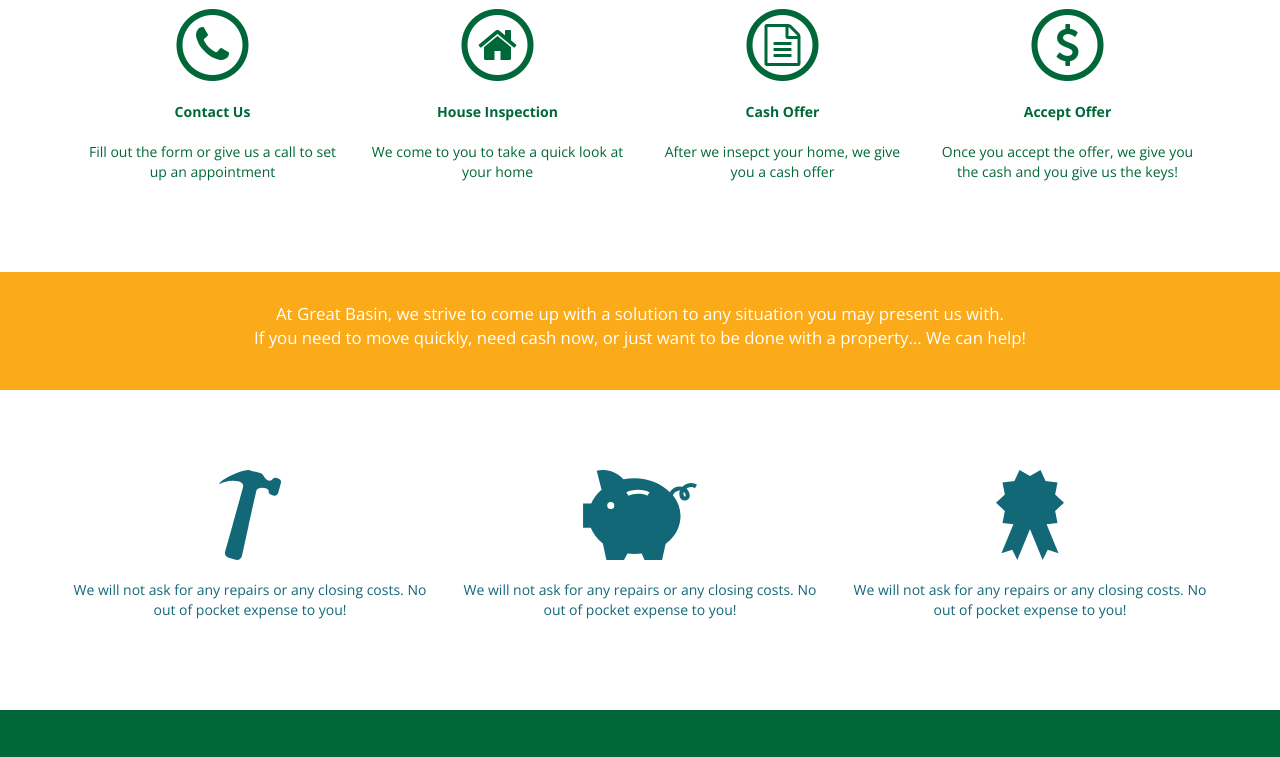
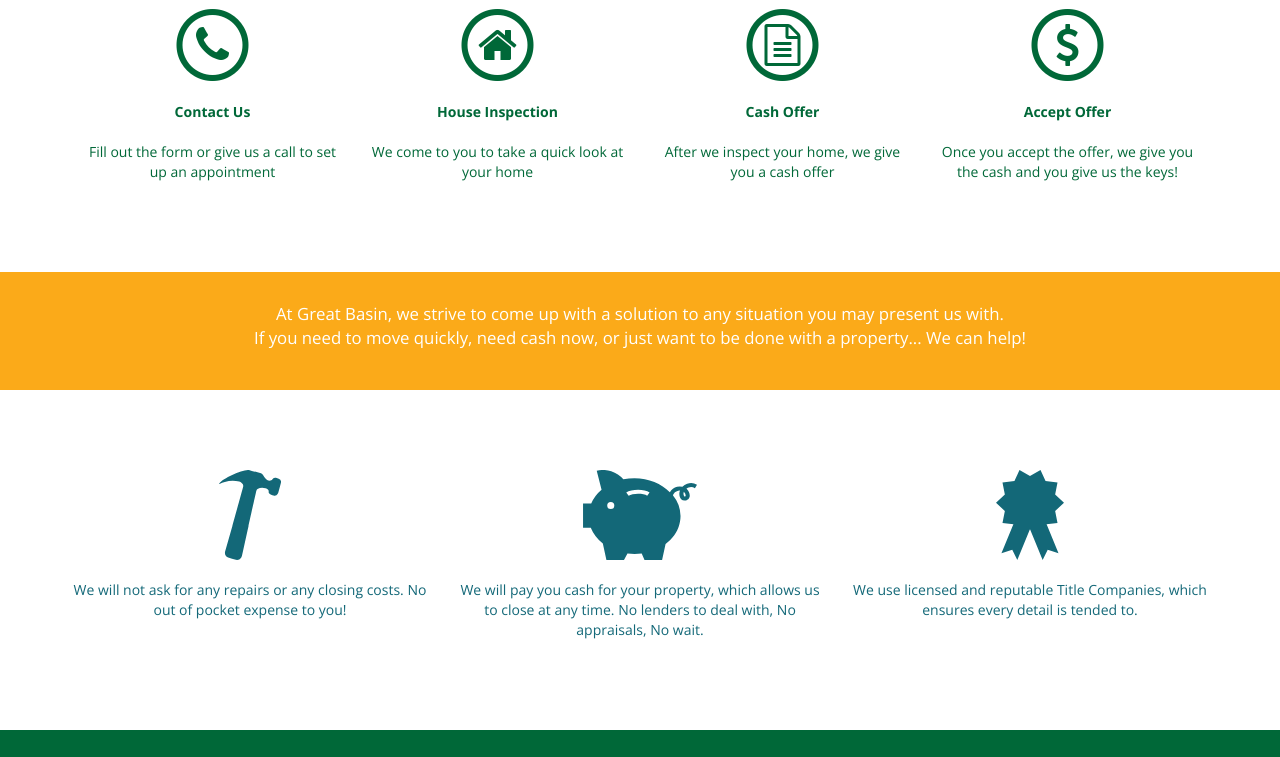
Before and after one commit to greatbasinhomes/greatbasinhomes.com, a plain HTML site: page index.html in a window 1280 px wide. Shown: the part 745-1502 px from the top of the page. Drawn offline with nearby package versions, Linux system fonts and the light colour scheme.

Commit message:
Update index.html

```diff
--- a/index.html
+++ b/index.html
@@ -86,7 +86,7 @@
                         <i class="fa fa-circle-thin fa-stack-2x"></i><i class="fa fa-file-text-o fa-stack-1x"></i>
                     </span>
                     <p class="process-step-title">Cash Offer</p>
-                    <p>After we insepct your home, we give you a cash offer</p>
+                    <p>After we inspect your home, we give you a cash offer</p>
                 </div>
                 <div class="col-sm-3 process-step">
                     <span class="fa-stack fa-3x">
@@ -117,11 +117,11 @@
                 </div>
                 <div class="col-sm-4 information-block">
                     <img src="./images/piggy.svg" class="img-responsive">
-                    <p>We will not ask for any repairs or any closing costs. No out of pocket expense to you!</p>
+                    <p>We will pay you cash for your property, which allows us to close at any time. No lenders to deal with, No appraisals, No wait.</p>
                 </div>
                 <div class="col-sm-4 information-block">
                     <img src="./images/prize.svg" class="img-responsive">
-                    <p>We will not ask for any repairs or any closing costs. No out of pocket expense to you!</p>
+                    <p>We use licensed and reputable Title Companies, which ensures every detail is tended to.</p>
                 </div>
             </div>
         </div>
```
